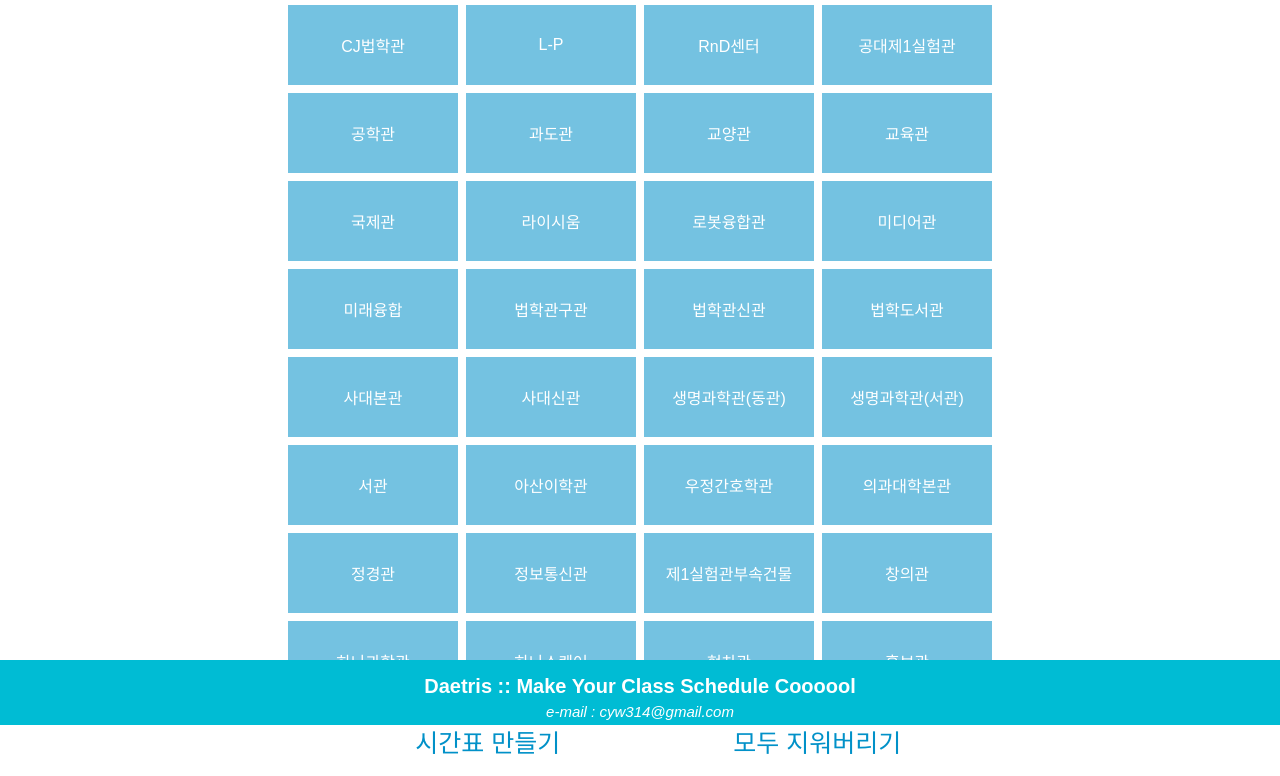
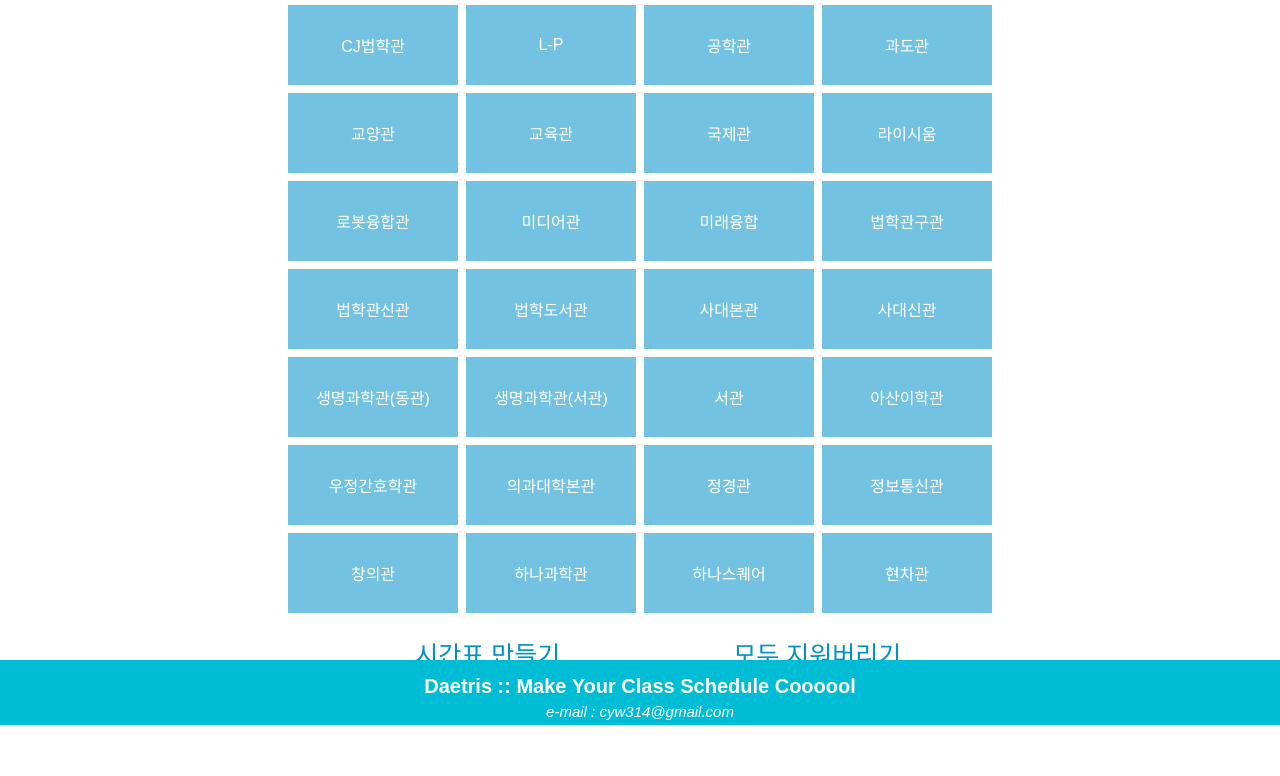
Before and after one commit to Lactobacillus/Daetris, a Flask app: page /map in a window 1280 px wide. Shown: the part 75-851 px from the top of the page. After the commit the page ends 800 px from the top, so only its background shows below. Run offline with Flask 2, Linux system fonts and the light colour scheme; parts of the project's set-up code (start-up, migrations or seed data) failed here and were passed over; some libraries are stand-ins or nearby versions.

Commit message:
되긴되는데 이상함

```diff
--- a/server.py
+++ b/server.py
@@ -12,16 +12,32 @@ with open('2017-1.pickle', 'rb') as f:
 
 	lectures = pickle.load(f)
 
-def randomLecture(lower, upper = 22):
+def randomLecture(lower, upper, rooms = None):
 
 	global lectures
 
 	point = 0
-	sel_lectures = list()
-	copy_lectures = list(lectures)
-	random.shuffle(copy_lectures)
+	selected = list()
 
-	for lec in copy_lectures:
+	if rooms == None:
+
+		lec_pool = list(lectures)
+
+	else:
+
+		lec_pool = list()
+
+		for lec in lectures:
+
+			for room in lec['room']:
+
+				if any(r in room for r in rooms):
+
+					lec_pool.append(lec)
+
+	random.shuffle(lec_pool)
+
+	for lec in lec_pool:
 
 		if point > lower:
 
@@ -31,20 +47,20 @@ def randomLecture(lower, upper = 22):
 
 			temp = set()
 
-			for sel in sel_lectures:
+			for sel in selected:
 
 				temp = temp | set(sel['time'])
 
 			if len(set(lec['time']) & temp) == 0 and upper >= point + int(lec['hakjum']):
 
-				sel_lectures.append(lec)
+				selected.append(lec)
 				point = point + int(lec['hakjum'])
 
 				for time in lec['time']:
 
 					if int(time[1:]) > 8 or time[0] == '토':
 
-						sel_lectures.pop()
+						selected.pop()
 						point = point - int(lec['hakjum'])
 
 						break
@@ -53,7 +69,7 @@ def randomLecture(lower, upper = 22):
 
 				pass
 
-	return sel_lectures, point
+	return selected, point
 
 def makeDrawLecture(req, trial):
 
@@ -126,6 +142,20 @@ def makeDrawLecture(req, trial):
 
 	return selected, selected_hakjum
 
+def makeMapLecture(req):
+
+	rooms = list()
+
+	for key in req:
+
+		if int(req[key]) == 1:
+
+			rooms.append(key)
+
+	lecture, hakjum = randomLecture(17, 22, rooms)
+
+	return lecture, hakjum
+
 @app.route('/', methods = ['GET'])
 @app.route('/index', methods = ['GET'])
 def index():
@@ -144,7 +174,7 @@ def randomShow():
 	count += 1
 	count_show += 1
 
-	result, point = randomLecture(17)
+	result, point = randomLecture(17, 22)
 
 	return render_template('random.html', selected = str(result), hakjum = point)
 
@@ -181,10 +211,12 @@ def show():
 
 			return render_template('show.html', selected = str(result), hakjum = point)
 
-		elif len(request.form) == 30:
+		elif len(request.form) == 28:
 
 			# map 에서 왔을 때
-			pass
+			result, point = makeMapLecture(request.form)
+
+			return render_template('show.html', selected = str(result), hakjum = point)
 
 		else:
 
--- a/templates/map.html
+++ b/templates/map.html
@@ -74,50 +74,44 @@
           <tr>
             <td><div id="CJ법학관-div" onClick="toggle('CJ법학관');" class="room">CJ법학관</div></td>
             <td><div id="L-P-div" onClick="toggle('L-P');" class="room">L-P</div></td>
-            <td><div id="RnD센터-div" onClick="toggle('RnD센터');" class="room">RnD센터</div></td>
-            <td><div id="공대제1실험관-div" onClick="toggle('공대제1실험관');" class="room">공대제1실험관</div></td>
+            <td><div id="공학관-div" onClick="toggle('공학관');" class="room">공학관</div></td>
+            <td><div id="과도관-div" onClick="toggle('과도관');" class="room">과도관</div></td>
           </tr>
           <tr>
-            <td><div id="공학관-div" onClick="toggle('공학관');" class="room">공학관</div></td>
-            <td><div id="과도관-div" onClick="toggle('과도관');" class="room">과도관</div></td>
             <td><div id="교양관-div" onClick="toggle('교양관');" class="room">교양관</div></td>
             <td><div id="교육관-div" onClick="toggle('교육관');" class="room">교육관</div></td>
+            <td><div id="국제관-div" onClick="toggle('국제관');" class="room">국제관</div></td>
+            <td><div id="라이시움-div" onClick="toggle('라이시움');" class="room">라이시움</div></td>
           </tr>
           <tr>
-            <td><div id="국제관-div" onClick="toggle('국제관');" class="room">국제관</div></td>
-            <td><div id="라이시움-div" onClick="toggle('라이시움');" class="room">라이시움</div></td>
             <td><div id="로봇융합관-div" onClick="toggle('로봇융합관');" class="room">로봇융합관</div></td>
             <td><div id="미디어관-div" onClick="toggle('미디어관');" class="room">미디어관</div></td>
+            <td><div id="미래융합-div" onClick="toggle('미래융합');" class="room">미래융합</div></td>
+            <td><div id="법학관구관-div" onClick="toggle('법학관구관');" class="room">법학관구관</div></td>
           </tr>
           <tr>
-            <td><div id="미래융합-div" onClick="toggle('미래융합');" class="room">미래융합</div></td>
-            <td><div id="법학관구관-div" onClick="toggle('법학관구관');" class="room">법학관구관</div></td>
             <td><div id="법학관신관-div" onClick="toggle('법학관신관');" class="room">법학관신관</div></td>
             <td><div id="법학도서관-div" onClick="toggle('법학도서관');" class="room">법학도서관</div></td>
+            <td><div id="사대본관-div" onClick="toggle('사대본관');" class="room">사대본관</div></td>
+            <td><div id="사대신관-div" onClick="toggle('사대신관');" class="room">사대신관</div></td>
           </tr>
           <tr>
-            <td><div id="사대본관-div" onClick="toggle('사대본관');" class="room">사대본관</div></td>
-            <td><div id="사대신관-div" onClick="toggle('사대신관');" class="room">사대신관</div></td>
             <td><div id="생명과학관(동관)-div" onClick="toggle('생명과학관(동관)');" class="room">생명과학관(동관)</div></td>
             <td><div id="생명과학관(서관)-div" onClick="toggle('생명과학관(서관)');" class="room">생명과학관(서관)</div></td>
+            <td><div id="서관-div" onClick="toggle('서관');" class="room">서관</div></td>
+            <td><div id="아산이학관-div" onClick="toggle('아산이학관');" class="room">아산이학관</div></td>
           </tr>
           <tr>
-            <td><div id="서관-div" onClick="toggle('서관');" class="room">서관</div></td>
-            <td><div id="아산이학관-div" onClick="toggle('아산이학관');" class="room">아산이학관</div></td>
             <td><div id="우정간호학관-div" onClick="toggle('우정간호학관');" class="room">우정간호학관</div></td>
             <td><div id="의과대학본관-div" onClick="toggle('의과대학본관');" class="room">의과대학본관</div></td>
+            <td><div id="정경관-div" onClick="toggle('정경관');" class="room">정경관</div></td>
+            <td><div id="정보통신관-div" onClick="toggle('정보통신관');" class="room">정보통신관</div></td>
           </tr>
           <tr>
-            <td><div id="정경관-div" onClick="toggle('정경관');" class="room">정경관</div></td>
-            <td><div id="정보통신관-div" onClick="toggle('정보통신관');" class="room">정보통신관</div></td>
-            <td><div id="제1실험관부속건물-div" onClick="toggle('제1실험관부속건물');" class="room">제1실험관부속건물</div></td>
             <td><div id="창의관-div" onClick="toggle('창의관');" class="room">창의관</div></td>
-          </tr>
-          <tr>
             <td><div id="하나과학관-div" onClick="toggle('하나과학관');" class="room">하나과학관</div></td>
             <td><div id="하나스퀘어-div" onClick="toggle('하나스퀘어');" class="room">하나스퀘어</div></td>
             <td><div id="현차관-div" onClick="toggle('현차관');" class="room">현차관</div></td>
-            <td><div id="홍보관-div" onClick="toggle('홍보관');" class="room">홍보관</div></td>
           </tr>
         </table>
       </div>
@@ -125,8 +119,6 @@
       <form id="schedule" method="post" action="/show">
             <input type="hidden" value="0" id="CJ법학관-form" name="CJ법학관">
             <input type="hidden" value="0" id="L-P-form" name="L-P">
-            <input type="hidden" value="0" id="RnD센터-form" name="RnD센터">
-            <input type="hidden" value="0" id="공대제1실험관-form" name="공대제1실험관">
             <input type="hidden" value="0" id="공학관-form" name="공학관">
             <input type="hidden" value="0" id="과도관-form" name="과도관">
             <input type="hidden" value="0" id="교양관-form" name="교양관">
@@ -149,12 +141,10 @@
             <input type="hidden" value="0" id="의과대학본관-form" name="의과대학본관">
             <input type="hidden" value="0" id="정경관-form" name="정경관">
             <input type="hidden" value="0" id="정보통신관-form" name="정보통신관">
-            <input type="hidden" value="0" id="제1실험관부속건물-form" name="제1실험관부속건물">
             <input type="hidden" value="0" id="창의관-form" name="창의관">
             <input type="hidden" value="0" id="하나과학관-form" name="하나과학관">
             <input type="hidden" value="0" id="하나스퀘어-form" name="하나스퀘어">
             <input type="hidden" value="0" id="현차관-form" name="현차관">
-            <input type="hidden" value="0" id="홍보관-form" name="홍보관">
       </form>
 
       <div>
--- a/templates/test.html
+++ /dev/null
@@ -1 +0,0 @@
-{{ lec }}
```
